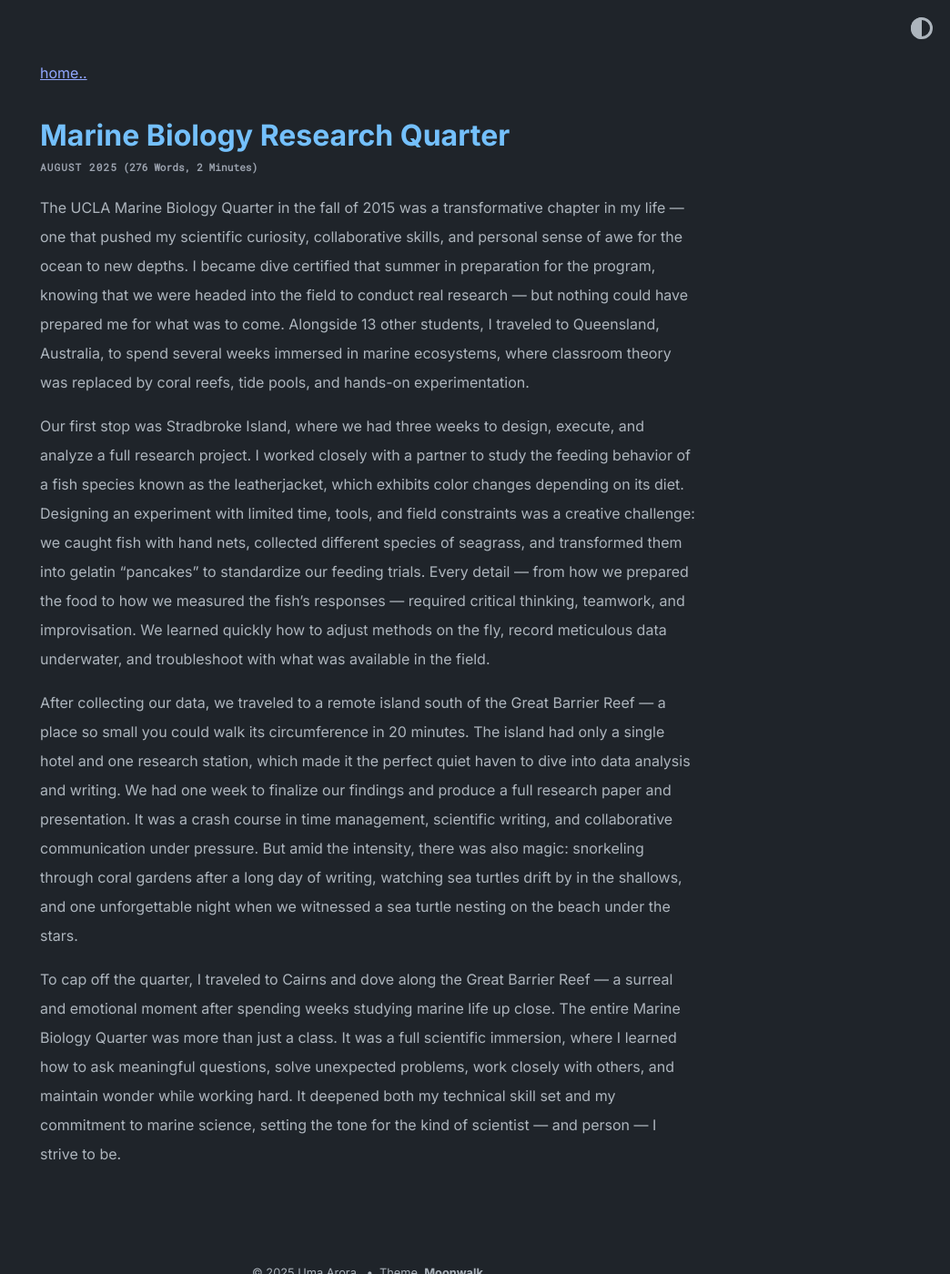
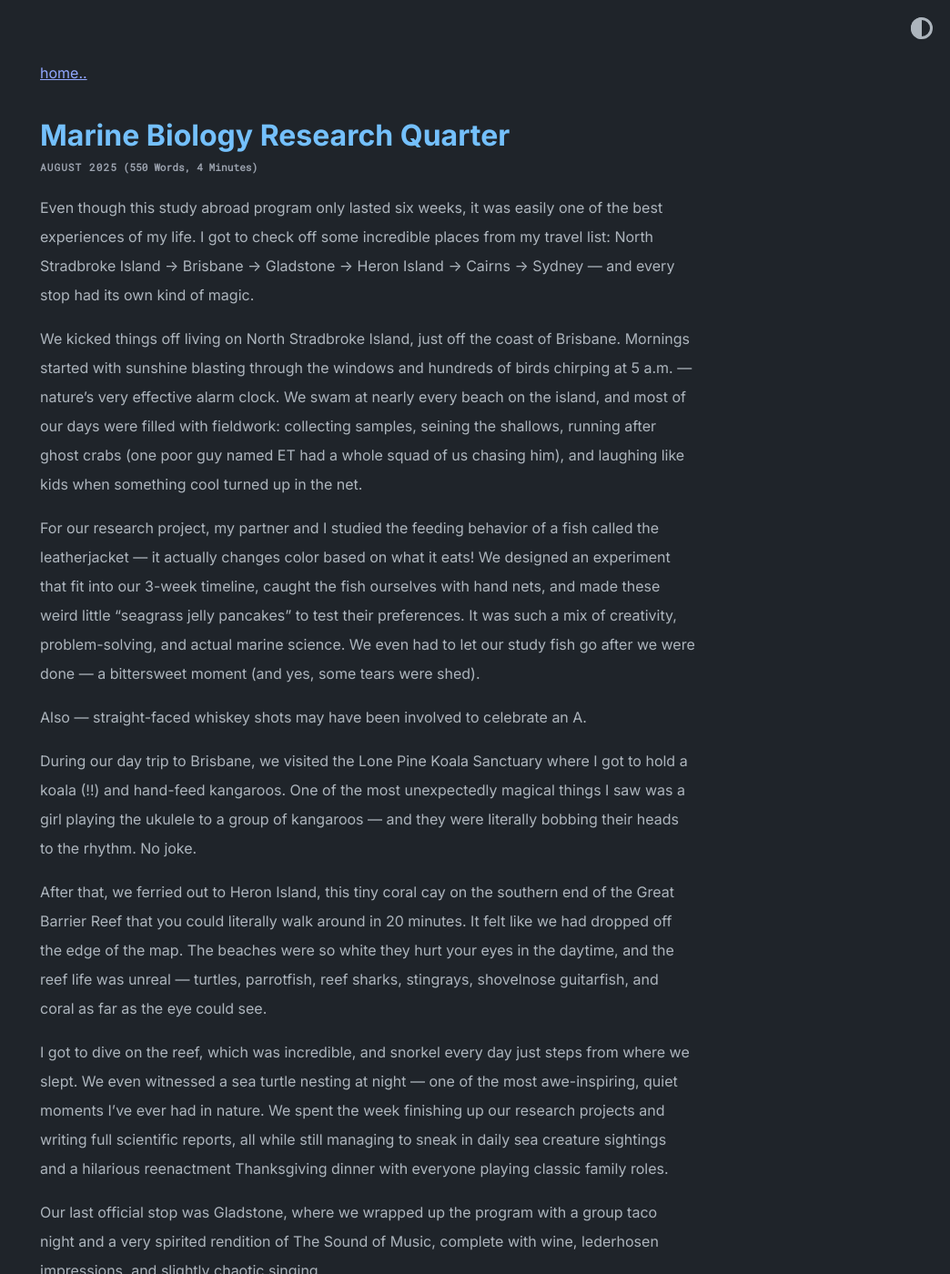
Before and after one commit to umaarora/umaarora.github.io, a Jekyll site: the page built from _pages/heron-island.md, in a window 1280 px wide and 1400 px high. Shown: the whole window at 91% size, without its empty margins (236-1280 px from the left). Built offline with Jekyll 4.4.1, drawn with Linux system fonts in a browser that asks for light colours; some of the changed text lies outside the part shown.

```diff
--- a/_pages/heron-island.md
+++ b/_pages/heron-island.md
@@ -4,10 +4,28 @@ title: Marine Biology Research Quarter
 permalink: /heron-island/
 ---
 
-The UCLA Marine Biology Quarter in the fall of 2015 was a transformative chapter in my life — one that pushed my scientific curiosity, collaborative skills, and personal sense of awe for the ocean to new depths. I became dive certified that summer in preparation for the program, knowing that we were headed into the field to conduct real research — but nothing could have prepared me for what was to come. Alongside 13 other students, I traveled to Queensland, Australia, to spend several weeks immersed in marine ecosystems, where classroom theory was replaced by coral reefs, tide pools, and hands-on experimentation.
+Even though this study abroad program only lasted six weeks, it was easily one of the best experiences of my life. I got to check off some incredible places from my travel list: North Stradbroke Island → Brisbane → Gladstone → Heron Island → Cairns → Sydney — and every stop had its own kind of magic.
 
-Our first stop was Stradbroke Island, where we had three weeks to design, execute, and analyze a full research project. I worked closely with a partner to study the feeding behavior of a fish species known as the leatherjacket, which exhibits color changes depending on its diet. Designing an experiment with limited time, tools, and field constraints was a creative challenge: we caught fish with hand nets, collected different species of seagrass, and transformed them into gelatin “pancakes” to standardize our feeding trials. Every detail — from how we prepared the food to how we measured the fish's responses — required critical thinking, teamwork, and improvisation. We learned quickly how to adjust methods on the fly, record meticulous data underwater, and troubleshoot with what was available in the field.
+We kicked things off living on North Stradbroke Island, just off the coast of Brisbane. Mornings started with sunshine blasting through the windows and hundreds of birds chirping at 5 a.m. — nature's very effective alarm clock. We swam at nearly every beach on the island, and most of our days were filled with fieldwork: collecting samples, seining the shallows, running after ghost crabs (one poor guy named ET had a whole squad of us chasing him), and laughing like kids when something cool turned up in the net.
 
-After collecting our data, we traveled to a remote island south of the Great Barrier Reef — a place so small you could walk its circumference in 20 minutes. The island had only a single hotel and one research station, which made it the perfect quiet haven to dive into data analysis and writing. We had one week to finalize our findings and produce a full research paper and presentation. It was a crash course in time management, scientific writing, and collaborative communication under pressure. But amid the intensity, there was also magic: snorkeling through coral gardens after a long day of writing, watching sea turtles drift by in the shallows, and one unforgettable night when we witnessed a sea turtle nesting on the beach under the stars.
 
-To cap off the quarter, I traveled to Cairns and dove along the Great Barrier Reef — a surreal and emotional moment after spending weeks studying marine life up close. The entire Marine Biology Quarter was more than just a class. It was a full scientific immersion, where I learned how to ask meaningful questions, solve unexpected problems, work closely with others, and maintain wonder while working hard. It deepened both my technical skill set and my commitment to marine science, setting the tone for the kind of scientist — and person — I strive to be.
+For our research project, my partner and I studied the feeding behavior of a fish called the leatherjacket — it actually changes color based on what it eats! We designed an experiment that fit into our 3-week timeline, caught the fish ourselves with hand nets, and made these weird little “seagrass jelly pancakes” to test their preferences. It was such a mix of creativity, problem-solving, and actual marine science. We even had to let our study fish go after we were done — a bittersweet moment (and yes, some tears were shed).
+
+Also — straight-faced whiskey shots may have been involved to celebrate an A.
+
+During our day trip to Brisbane, we visited the Lone Pine Koala Sanctuary where I got to hold a koala (!!) and hand-feed kangaroos. One of the most unexpectedly magical things I saw was a girl playing the ukulele to a group of kangaroos — and they were literally bobbing their heads to the rhythm. No joke.
+
+
+After that, we ferried out to Heron Island, this tiny coral cay on the southern end of the Great Barrier Reef that you could literally walk around in 20 minutes. It felt like we had dropped off the edge of the map. The beaches were so white they hurt your eyes in the daytime, and the reef life was unreal — turtles, parrotfish, reef sharks, stingrays, shovelnose guitarfish, and coral as far as the eye could see.
+
+
+I got to dive on the reef, which was incredible, and snorkel every day just steps from where we slept. We even witnessed a sea turtle nesting at night — one of the most awe-inspiring, quiet moments I’ve ever had in nature. We spent the week finishing up our research projects and writing full scientific reports, all while still managing to sneak in daily sea creature sightings and a hilarious reenactment Thanksgiving dinner with everyone playing classic family roles.
+
+Our last official stop was Gladstone, where we wrapped up the program with a group taco night and a very spirited rendition of The Sound of Music, complete with wine, lederhosen impressions, and slightly chaotic singing.
+
+After the program ended, a few of us headed up to Cairns, where I got to dive the Great Barrier Reef again, this time off the coast. We also went white water rafting — I did fall out of the boat — and saw crocodiles in the rainforest. I (mostly) climbed Mt. Sorrow and finally ended the trip in Sydney, where I stayed with a high school friend. We took selfies with the Opera House, hiked the Blue Mountains, found ocean blowholes, and roamed the city’s small cafes and shops like locals.
+
+
+Australia is an absolutely stunning place — the beaches, the food, the people, the marine life, the greenery, even the birds at 5 a.m. I’d go back in a heartbeat. But what made this trip more than just travel was the science. We weren’t just tourists; we were researchers — designing experiments, collecting and analyzing real data, writing up findings, and learning how to work closely with partners in unfamiliar and often hilarious conditions.
+
+Looking back, this trip didn’t just teach me how to be a better biologist — it showed me how fun and meaningful research could be. From jelly pancake experiments to underwater transects, it stoked my passion for asking questions about the natural world and gave me the confidence that I could actually find the answers. A truly unforgettable way to kick off senior year.
```
Also changed, not shown: faroundandfindout.md (+18 -18 lines).
